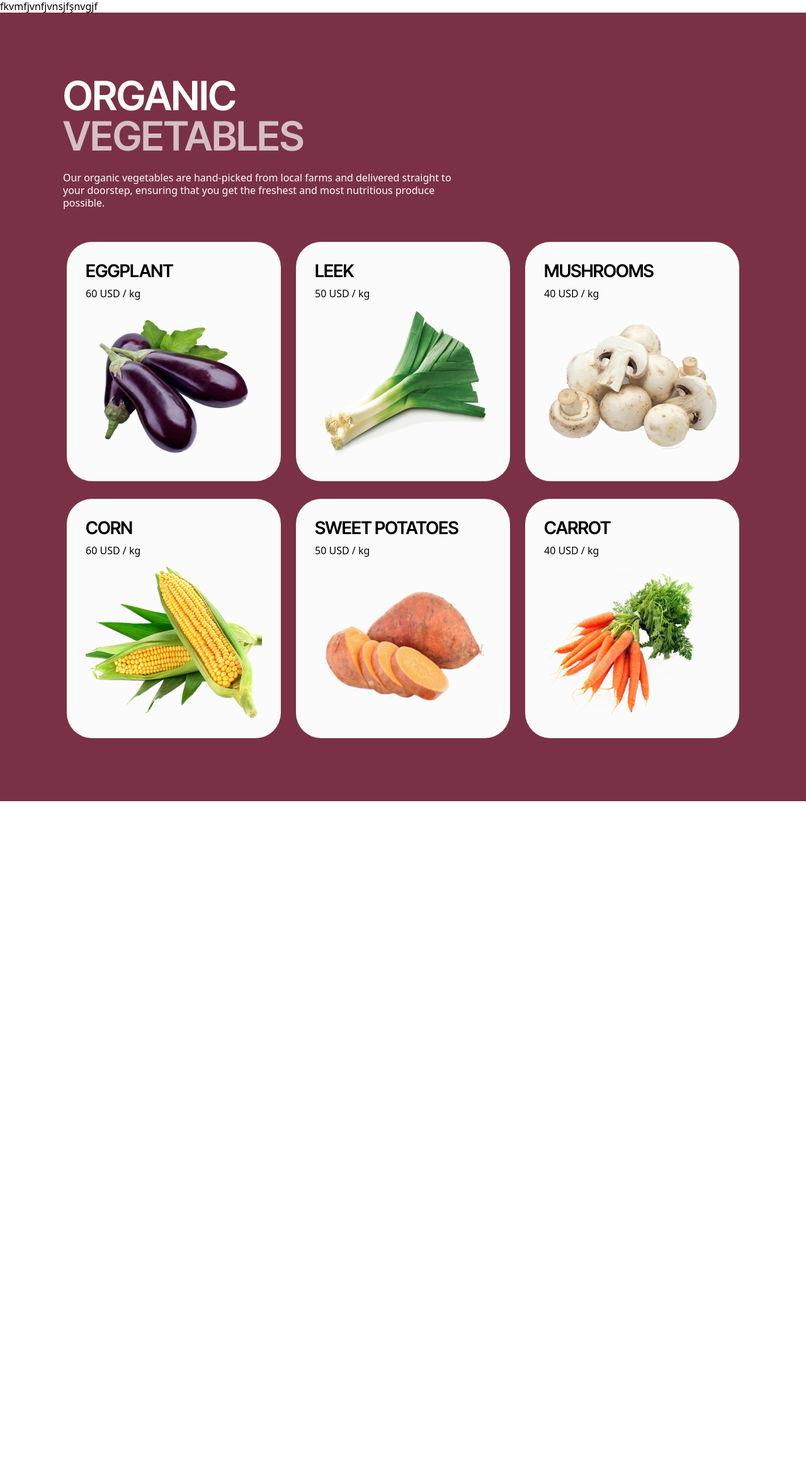
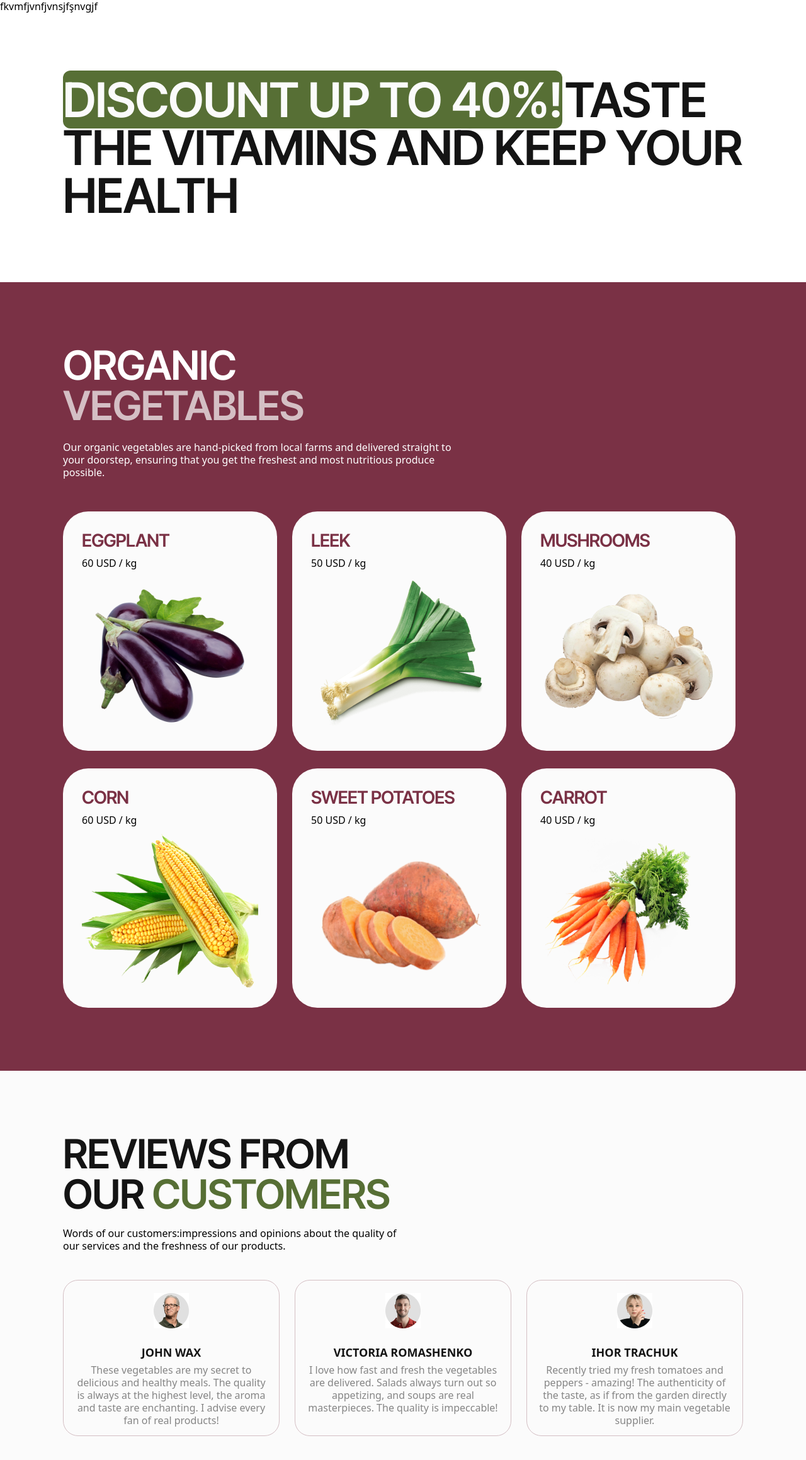
Before and after one commit to codeFictionn/GreenHarvest, a plain HTML site: page index.html in a window 1280 px wide. Shown: the whole page at 63% size. Before the commit the page ends 1272 px from the top, so only its background shows below. Drawn offline with nearby package versions, Linux system fonts and the light colour scheme.

Commit message:
second and fourth section

```diff
--- a/css/styles.css
+++ b/css/styles.css
@@ -13,68 +13,89 @@ img {
   display: block;
 }
 
-h2{
-    font-family: "Inter Tight" , sans-serif;
+h2 {
+  font-family: 'Inter Tight', sans-serif;
   font-weight: 600;
   font-size: 48px;
   line-height: 52px;
-    letter-spacing: -0.75px ;
+  letter-spacing: -0.75px;
   margin: 0;
 }
 
-h3{
-    font-family: "Inter Tight" , sans-serif;
+h3 {
+  font-family: 'Inter Tight', sans-serif;
   font-weight: 600;
   font-size: 28px;
   line-height: 28px;
-    letter-spacing: -0.75px ;
+  letter-spacing: -0.75px;
   margin: 0;
-
 }
-body{
-    font-family: "Inter Tight" , sans-serif;
+body {
+  font-family: 'Inter Tight', sans-serif;
   font-weight: 500;
   font-size: 14px;
   line-height: 20px;
   letter-spacing: 0%;
   margin: 0;
 }
-p{
+p {
   margin: 0;
 }
 
-#third-section{
-    background-color: #7A3145;
+/* BEYZA */
+#second-section {
+  width: 100%;
+  height: auto;
+  padding: 80px 20px;
+}
+.second-section-up {
+  width: 100%;
+  height: auto;
+  background-color: #576f35;
+  border-radius: 12px;
+  color: #fbfbfb;
+}
+.second-section-bottom {
+  width: 100%;
+  height: auto;
+  color: #141414;
+}
+/* BEYZA */
+
+#third-section {
+  background-color: #7a3145;
   display: flex; /* Flexbox aktif edilir */
   flex-direction: column; /* Dikey düzen */
   gap: 40px; /* Elemanlar arası boşluk */
   padding: 80px 20px;
-
 }
-.third-section-top{
+.third-section-top {
   display: flex; /* Flexbox aktif edilir */
   flex-direction: column; /* Dikey düzen */
   gap: 20px; /* Elemanlar arası boşluk */
   max-width: 626px;
 }
 
-.third-section-title{
+.third-section-title {
   color: white;
   max-width: 335px;
 }
 
-.third-section-text{
+.third-section-text {
   color: white;
 }
 
-.third-section-bottom{
+.third-section-bottom {
   display: flex; /* Flexbox aktif edilir */
   flex-wrap: wrap;
-    justify-content: center;
   gap: 20px; /* Elemanlar arası boşluk */
 }
 
-.vegetables-cards{
+.vegetables-name {
+  color: #7a3145;
+}
+
+.vegetables-cards {
   width: 335px;
   height: 376px;
   padding: 32px 24px;
@@ -82,16 +103,16 @@ p{
   flex-direction: column; /* Dikey düzen */
   gap: 10px; /* Elemanlar arası boşluk */
   border-radius: 40px;
-    background-color: #FBFBFB;
+  background-color: #fbfbfb;
 }
 
-.vegetables-card{
+.vegetables-card {
   display: flex; /* Flexbox aktif edilir */
   flex-direction: column; /* Dikey düzen */
   gap: 12px;
 }
 
-.vegetables-texts{
+.vegetables-texts {
   display: flex; /* Flexbox aktif edilir */
   flex-direction: column; /* Dikey düzen */
   gap: 12px;
@@ -103,44 +124,134 @@ p{
   display: block;
 }
 
+/* BEYZA */
+#fourth-section {
+  width: 100%;
+  min-height: 664px;
+  background-color: #fbfbfb;
+  padding: 80px 20px;
+}
+.fourth-section-title {
+  width: 335px;
+  height: 236px;
+  margin-bottom: 40px;
+}
+#fourth-section h2 {
+  color: #141414;
+  margin-bottom: 20px;
+}
+#fourth-section h2 span {
+  color: #576f35;
+}
+.customers-cards {
+  width: 100%;
+  height: 248px;
+  display: flex;
+  flex-direction: row;
+  gap: 24px;
+  white-space: nowrap;
+  overflow-x: auto;
+  overflow-y: hidden;
+}
+.customer-card {
+  min-width: 335px;
+  height: 100%;
+  border: 1px solid #d4bfc4;
+  border-radius: 24px;
+  padding: 20px 16px;
+  background-color: #fbfbfb;
+  text-align: center;
+}
+.customer-card img {
+  display: inline-flex;
+  justify-content: center;
+}
+.customer-name {
+  font-weight: 600;
+  font-size: 18px;
+  color: #141414;
+  margin-top: 24px;
+  margin-bottom: 8px;
+}
+.customer-review {
+  white-space: normal;
+  width: 288px;
+  height: 80px;
+  color: #858585;
+}
+/* BEYZA */
 
 @media (min-width: 768px) {
-    #third-section{
+  #second-section {
+    padding: 100px 32px;
+  }
+  #second-section h2 {
+    font-size: 64px;
+    line-height: 64px;
+    display: inline;
+  }
+  #third-section {
     padding: 100px 32px;
     gap: 52px;
   }
-    h2{
+  h2 {
     font-size: 64px;
     line-height: 64px;
   }
 
-    body{
+  body {
     font-size: 16px;
     line-height: 20px;
   }
 
-    .third-section-top{
+  .third-section-top {
     gap: 24px;
   }
 
-    .third-section-bottom{
+  .third-section-bottom {
     row-gap: 28px;
-        column-gap:24px;
+    column-gap: 24px;
   }
-    .vegetables-cards{
+  .vegetables-cards {
     width: 340px;
     height: 380px;
     padding: 32px 30px;
     gap: 12px;
   }
-    .third-section-title{
+  .third-section-title {
     width: 508px;
     height: 128px;
+  }
+  #fourth-section {
+    padding: 100px 32px;
+  }
+  .fourth-section-title {
+    width: 553px;
+    height: 192px;
+  }
+  .customer-card {
+    width: 340px;
   }
 }
 
 @media (min-width: 1280px) {
-    #third-section{
+  #second-section {
     padding: 100px;
   }
+  #second-section h2 {
+    font-size: 76px;
+    line-height: 76px;
   }
+  #third-section {
+    padding: 100px;
+  }
+  #fourth-section {
+    padding: 100px;
+  }
+  .customer-card {
+    width: 100%;
+  }
+  .customer-review {
+    width: 100%;
+  }
+}
--- a/index.html
+++ b/index.html
@@ -32,13 +32,22 @@
 
       <section id="second-section">
         <!-- beyza -->
+        <h2 class="second-section-up">DISCOUNT UP TO 40%!</h2>
+        <h2 class="second-section-bottom">
+          TASTE THE VITAMINS AND KEEP YOUR HEALTH
+        </h2>
       </section>
 
       <section id="third-section">
         <!-- zeynep -->
         <!-- zeynep -->
         <div class="third-section-top">
-          <h2 class="third-section-title">ORGANIC <span class="vegetables-span" style="color: #D4BFC4;">VEGETABLES</span></h2>
+          <h2 class="third-section-title">
+            ORGANIC
+            <span class="vegetables-span" style="color: #d4bfc4"
+              >VEGETABLES</span
+            >
+          </h2>
           <p class="third-section-text">
             Our organic vegetables are hand-picked from local farms and
             delivered straight to your doorstep, ensuring that you get the
@@ -56,8 +65,13 @@
               <img
                 class="vegetables-image"
                 src="images/third_section/eggplant.png"
-              srcset="images/third_section/eggplant.png 1x, images/third_section/eggplant@2x.png 2x, images/third_section/eggplant@3x.png 3x"
-              alt="Eggplant">
+                srcset="
+                  images/third_section/eggplant.png    1x,
+                  images/third_section/eggplant@2x.png 2x,
+                  images/third_section/eggplant@3x.png 3x
+                "
+                alt="Eggplant"
+              />
             </div>
           </div>
           <div class="vegetables-cards">
@@ -69,8 +83,13 @@
               <img
                 class="vegetables-image"
                 src="images/third_section/leek.png"
-        srcset="images/third_section/leek.png 1x, images/third_section/leek@2x.png 2x, images/third_section/leek@3x.png 3x"
-        alt="Leek">
+                srcset="
+                  images/third_section/leek.png    1x,
+                  images/third_section/leek@2x.png 2x,
+                  images/third_section/leek@3x.png 3x
+                "
+                alt="Leek"
+              />
             </div>
           </div>
           <div class="vegetables-cards">
@@ -82,8 +101,13 @@
               <img
                 class="vegetables-image"
                 src="images/third_section/mushrooms.png"
-              srcset="images/third_section/mushrooms.png 1x, images/third_section/mushrooms@2x.png 2x, images/third_section/mushrooms@3x.png 3x"
-              alt="Mushrooms">
+                srcset="
+                  images/third_section/mushrooms.png    1x,
+                  images/third_section/mushrooms@2x.png 2x,
+                  images/third_section/mushrooms@3x.png 3x
+                "
+                alt="Mushrooms"
+              />
             </div>
           </div>
           <div class="vegetables-cards">
@@ -95,8 +119,13 @@
               <img
                 class="vegetables-image"
                 src="images/third_section/corn.png"
-              srcset="images/third_section/corn.png 1x, images/third_section/corn@2x.png 2x, images/third_section/corn@3x.png 3x"
-              alt="Corn">
+                srcset="
+                  images/third_section/corn.png    1x,
+                  images/third_section/corn@2x.png 2x,
+                  images/third_section/corn@3x.png 3x
+                "
+                alt="Corn"
+              />
             </div>
           </div>
           <div class="vegetables-cards">
@@ -108,8 +137,13 @@
               <img
                 class="vegetables-image"
                 src="images/third_section/sweetpotatoes.png"
-              srcset="images/third_section/sweetpotatoes.png 1x, images/third_section/sweetpotatoes@2x.png 2x, images/third_section/sweetpotatoes@3x.png 3x"
-              alt="Sweetpotatoes">
+                srcset="
+                  images/third_section/sweetpotatoes.png    1x,
+                  images/third_section/sweetpotatoes@2x.png 2x,
+                  images/third_section/sweetpotatoes@3x.png 3x
+                "
+                alt="Sweetpotatoes"
+              />
             </div>
           </div>
           <div class="vegetables-cards">
@@ -121,16 +155,57 @@
               <img
                 class="vegetables-image"
                 src="images/third_section/carrot.png"
-              srcset="images/third_section/carrot.png 1x, images/third_section/carrot@2x.png 2x, images/third_section/carrot@3x.png 3x"
-              alt="Carrot">
+                srcset="
+                  images/third_section/carrot.png    1x,
+                  images/third_section/carrot@2x.png 2x,
+                  images/third_section/carrot@3x.png 3x
+                "
+                alt="Carrot"
+              />
             </div>
           </div>
-
         </div>
       </section>
 
       <section id="fourth-section">
         <!-- beyza -->
+        <div class="fourth-section-title">
+          <h2>REVIEWS FROM OUR <span>CUSTOMERS</span></h2>
+          <p>
+            Words of our customers:impressions and opinions about the quality of
+            our services and the freshness of our products.
+          </p>
+        </div>
+
+        <ul class="customers-cards">
+          <li class="customer-card">
+            <img src="./images/fourth-section/john.jpg" alt="customer" />
+            <p class="customer-name">JOHN WAX</p>
+            <p class="customer-review">
+              These vegetables are my secret to delicious and healthy meals. The
+              quality is always at the highest level, the aroma and taste are
+              enchanting. I advise every fan of real products!
+            </p>
+          </li>
+          <li class="customer-card">
+            <img src="./images/fourth-section/victoria.jpg" alt="customer" />
+            <p class="customer-name">VICTORIA ROMASHENKO</p>
+            <p class="customer-review">
+              I love how fast and fresh the vegetables are delivered. Salads
+              always turn out so appetizing, and soups are real masterpieces.
+              The quality is impeccable!
+            </p>
+          </li>
+          <li class="customer-card">
+            <img src="./images/fourth-section/ihor.jpg" alt="customer" />
+            <p class="customer-name">IHOR TRACHUK</p>
+            <p class="customer-review">
+              Recently tried my fresh tomatoes and peppers - amazing! The
+              authenticity of the taste, as if from the garden directly to my
+              table. It is now my main vegetable supplier.
+            </p>
+          </li>
+        </ul>
       </section>
 
       <section id="fifth-section">
```
Also changed, not shown: images/fourth-section/ihor.jpg (added), images/fourth-section/john.jpg (added), images/fourth-section/victoria.jpg (added). Lines whose indentation alone changed are shown as unchanged.
